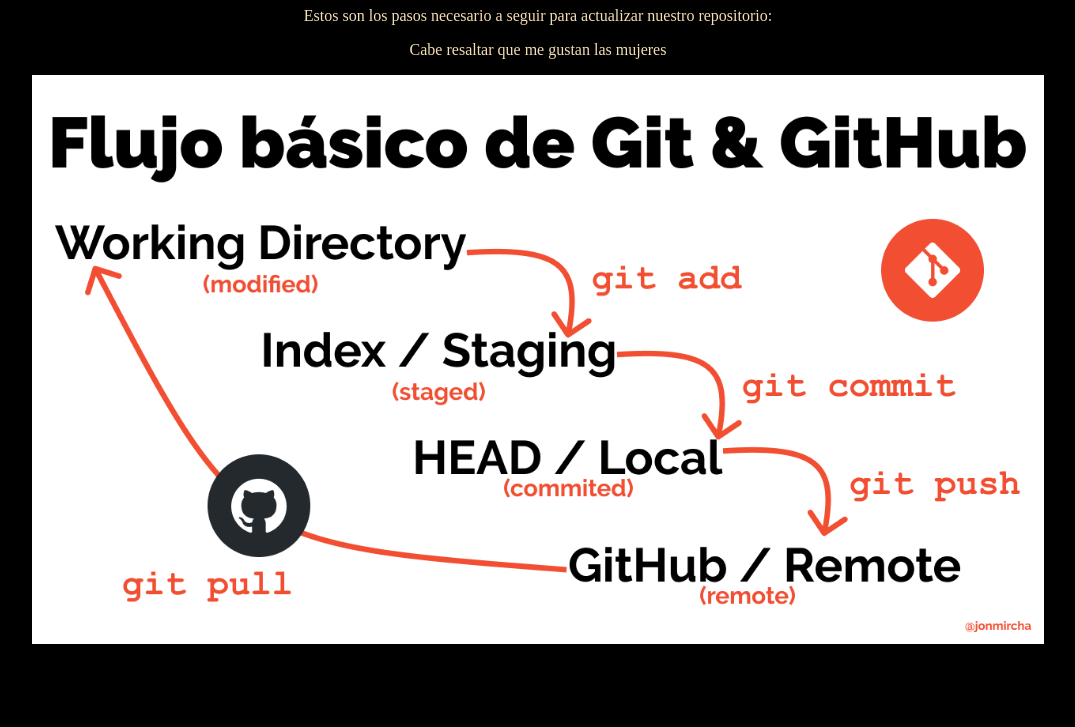
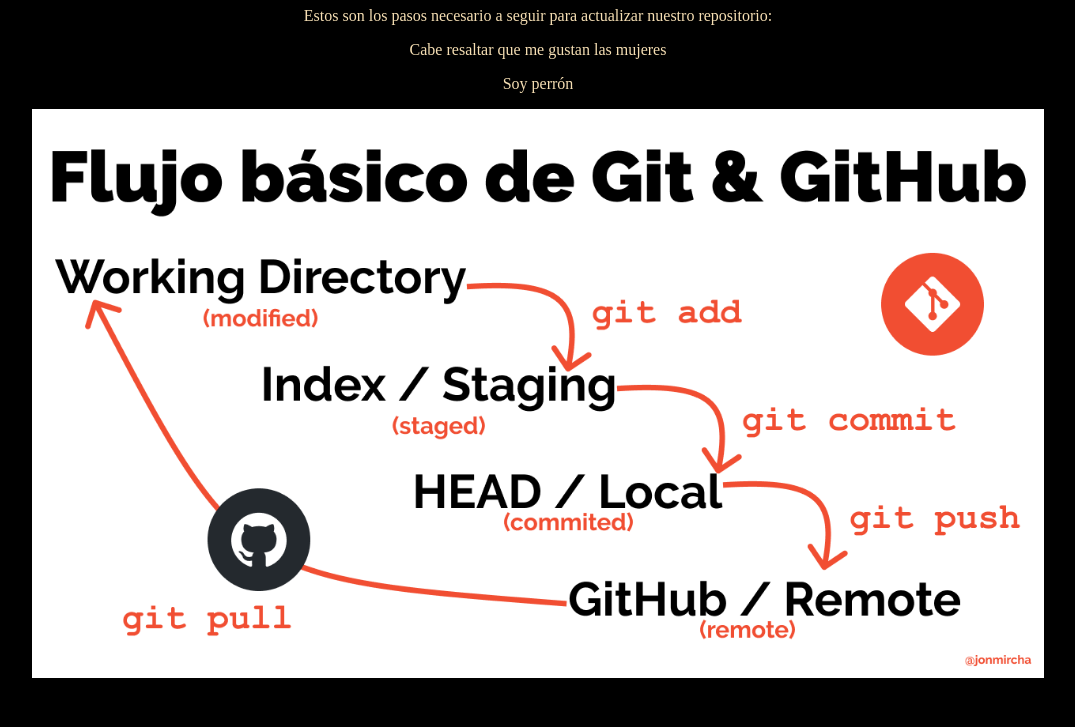
Before and after one commit to EmmanuelDT13/Repositorio, a plain HTML site: page index.html in a window 1280 px wide. Shown: the part 73-800 px from the top of the page, without its empty margins (102-1177 px from the left). Drawn offline with Linux system fonts and the light colour scheme.

Commit message:
Soy perrón

```diff
--- a/index.html
+++ b/index.html
@@ -13,6 +13,7 @@
     <p>Estos son los pasos necesario a seguir para actualizar nuestro repositorio:</p>
     <div>
     <P>Cabe resaltar que me gustan las mujeres</P>
+    <p>Soy perrón</p>
     <img src="git-flow.png" alt="" srcset="">
 </div>
 </body>
```
